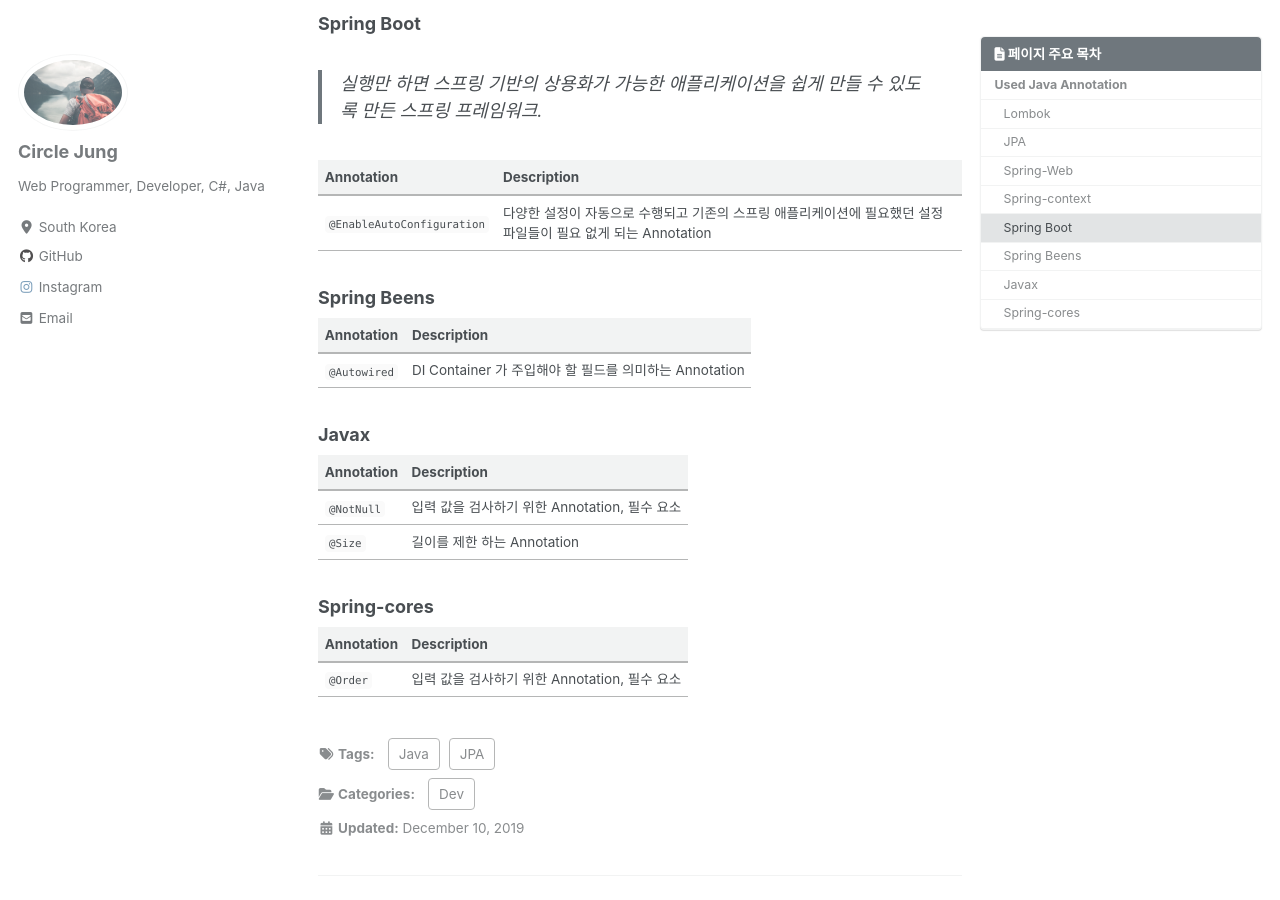
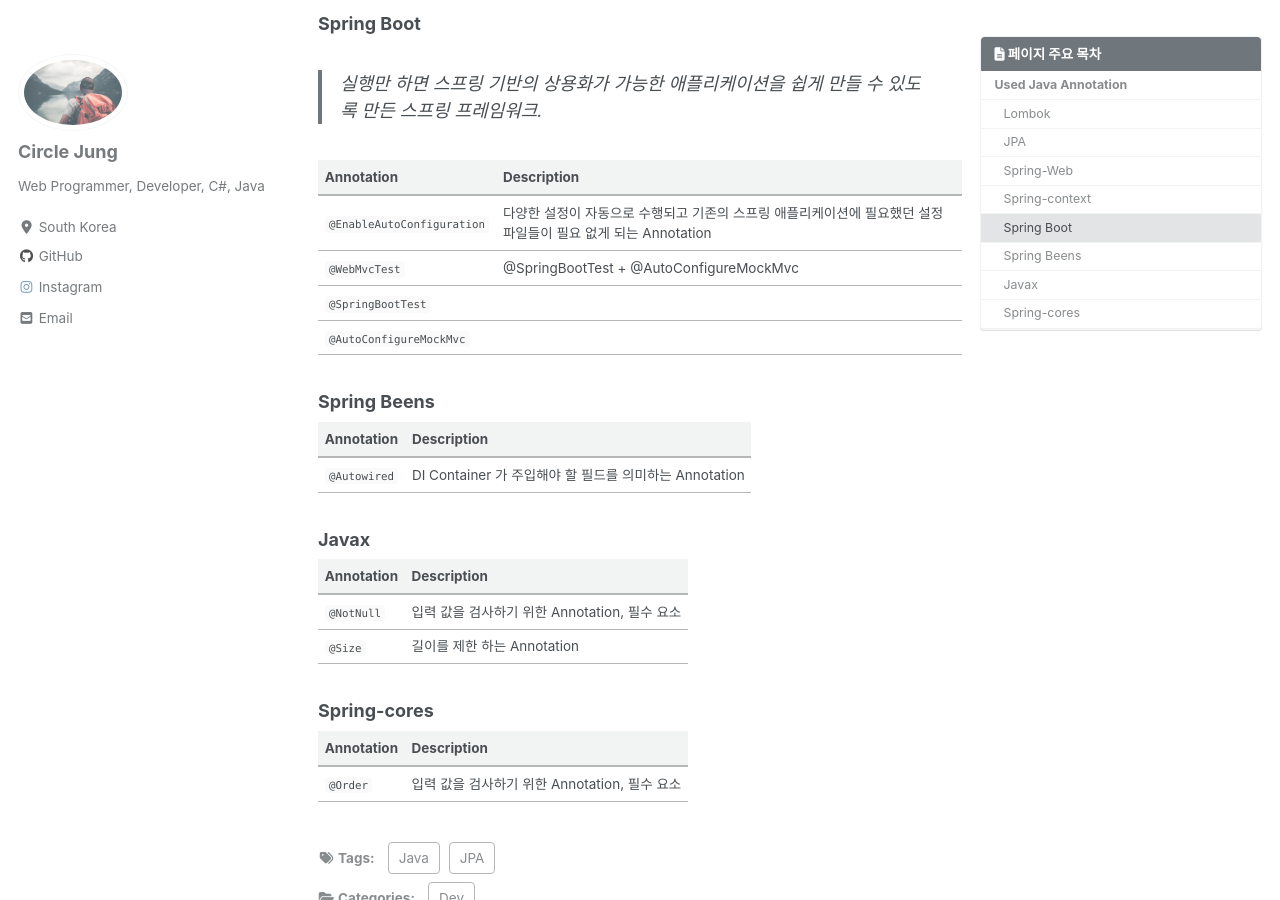
Before and after one commit to jwh0124/jwh0124.github.io, a Jekyll site: the page built from _posts/2019-12-10-annotation_java.md, in a window 1280 px wide and 900 px high, scrolled down 2336 px. Built offline with Jekyll 4.4.1, drawn with Linux system fonts in a browser that asks for light colours; cached includes are drawn as plain includes; nearby versions of some CDN libraries; comment, search, counter and statistics services are not loaded.

Commit message:
+ add annotation, update modelmapper

```diff
--- a/_posts/2019-12-10-annotation_java.md
+++ b/_posts/2019-12-10-annotation_java.md
@@ -86,6 +86,9 @@ late_modified_at: 2019-12-10T23:00:00
 | Annotation | Description |
 | :--- | :---------------------------------------------------- |
 | `@EnableAutoConfiguration` | 다양한 설정이 자동으로 수행되고 기존의 스프링 애플리케이션에 필요했던 설정 파일들이 필요 없게 되는 Annotation |
+| `@WebMvcTest` | @SpringBootTest + @AutoConfigureMockMvc |
+| `@SpringBootTest` |  |
+| `@AutoConfigureMockMvc` |  |
 
 ### Spring Beens ###
 
```
Also changed, not shown: _posts/2020-09-10-programming_language_library.md (+1 -1 lines).
